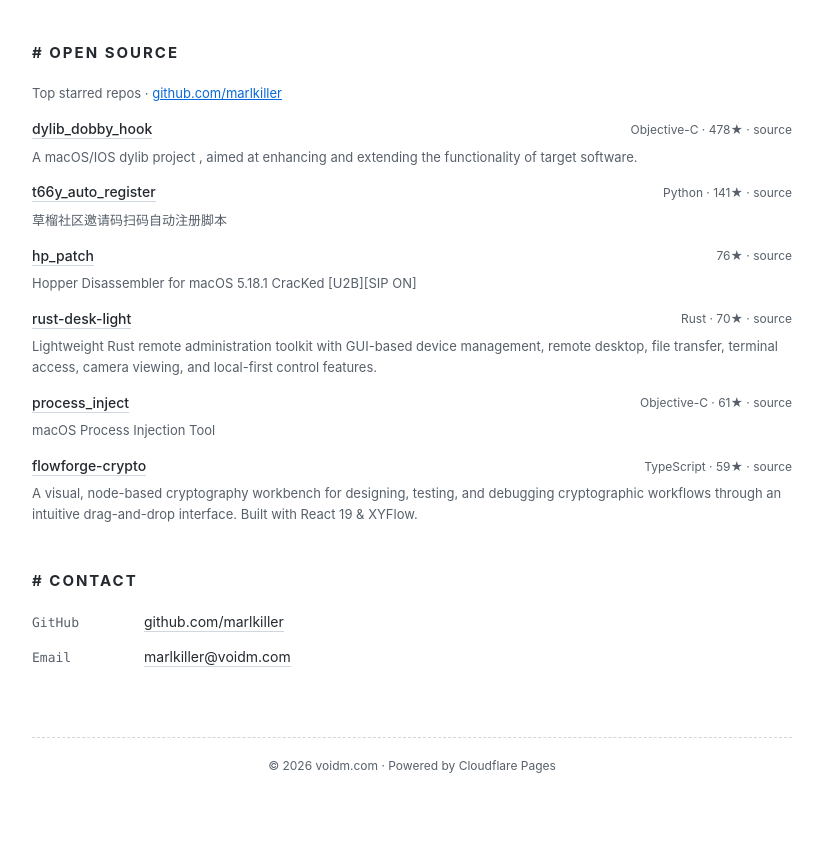
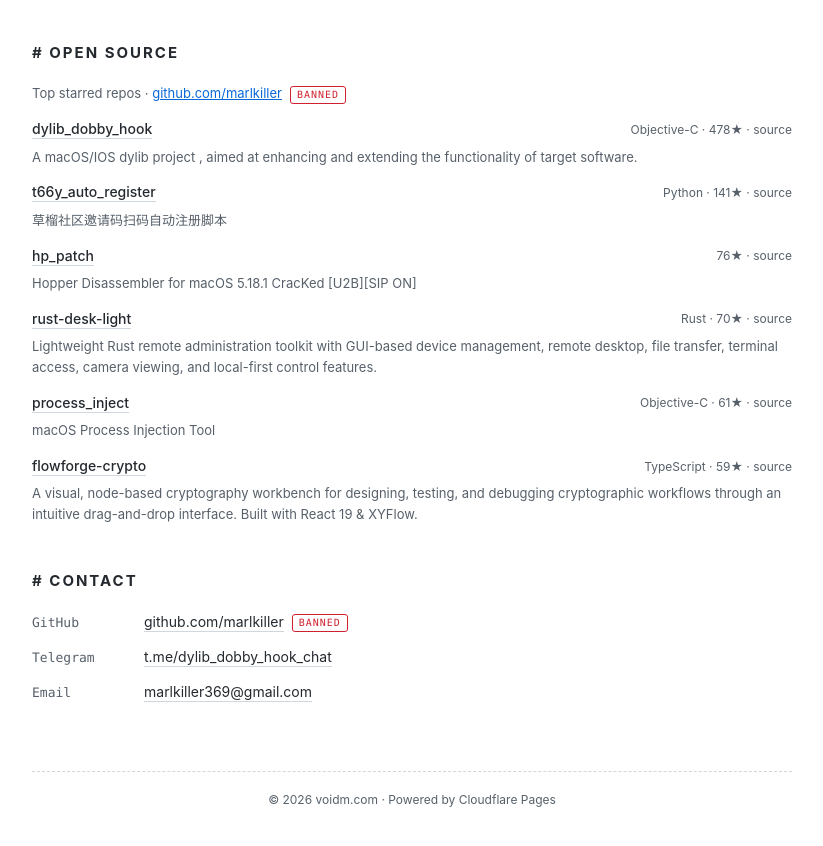
Before and after one commit to marlkillers/voidm.com, a website: page public/index.html in a window 1280 px wide. Shown: the part 756-1602 px from the top of the page, without its empty margins (228-1051 px from the left). Before the commit the page ends 1579 px from the top, so only its background shows below. Drawn offline with Linux system fonts and the light colour scheme.

Commit message:
feat: rework contact section and repo error hint
- add Telegram group link, drop the GitHub profile link
- switch contact email to marlkiller369@gmail.com
- flag the GitHub account as suspended
- point the "couldn't load repos" hint to Telegram

```diff
--- a/public/index.html
+++ b/public/index.html
@@ -59,14 +59,15 @@
 
   <section class="section" id="projects">
     <h2># open source</h2>
-    <p class="hint">Top starred repos · <a href="https://github.com/marlkiller" target="_blank" rel="noopener">github.com/marlkiller</a></p>
+    <p class="hint">Top starred repos · <a href="https://github.com/marlkiller" target="_blank" rel="noopener">github.com/marlkiller</a><span class="flag" title="This GitHub account has been suspended">banned</span></p>
     <div class="items" id="repos"></div>
   </section>
 
   <section class="section" id="contact">
     <h2># contact</h2>
-    <div class="item"><span class="label">GitHub</span><span class="val"><a href="https://github.com/marlkiller" target="_blank" rel="noopener">github.com/marlkiller</a></span></div>
-    <div class="item"><span class="label">Email</span><span class="val"><a href="mailto:marlkiller@voidm.com">marlkiller@voidm.com</a></span></div>
+    <div class="item"><span class="label">GitHub</span><span class="val"><a href="https://github.com/marlkiller" target="_blank" rel="noopener">github.com/marlkiller</a><span class="flag" title="This GitHub account has been suspended">banned</span></span></div>
+    <div class="item"><span class="label">Telegram</span><span class="val"><a href="https://t.me/dylib_dobby_hook_chat" target="_blank" rel="noopener">t.me/dylib_dobby_hook_chat</a></span></div>
+    <div class="item"><span class="label">Email</span><span class="val"><a href="mailto:marlkiller369@gmail.com">marlkiller369@gmail.com</a></span></div>
   </section>
 
 </main>
--- a/public/script.js
+++ b/public/script.js
@@ -1,7 +1,5 @@
 (function () {
   "use strict";
-
-  var GH_USER = "marlkiller";
 
   /* ---------- interactive background (canvas + web audio) ---------- */
   (function () {
@@ -444,13 +442,12 @@
   }
 
   function showError() {
-    hint.innerHTML = "";
-    hint.appendChild(document.createTextNode("Couldn't load repos. "));
+    hint.appendChild(document.createTextNode(" Couldn't load repos. "));
     var a = document.createElement("a");
-    a.href = "https://github.com/" + GH_USER;
+    a.href = "https://t.me/dylib_dobby_hook_chat";
     a.target = "_blank";
     a.rel = "noopener";
-    a.textContent = "See them on GitHub \u2192";
+    a.textContent = "Find me on Telegram \u2192";
     hint.appendChild(a);
   }
 
--- a/public/style.css
+++ b/public/style.css
@@ -3,6 +3,7 @@
   --fg:#c8c8c8;
   --dim:#5f6670;
   --accent:#7aa2f7;
+  --danger:#f7768e;
   --line:#23272f;
 }
 
@@ -12,6 +13,7 @@
     --fg:#24292f;
     --dim:#57606a;
     --accent:#0969da;
+    --danger:#cf222e;
     --line:#d0d7de;
   }
 }
@@ -21,6 +23,7 @@
   --fg:#24292f;
   --dim:#57606a;
   --accent:#0969da;
+  --danger:#cf222e;
   --line:#d0d7de;
 }
 :root[data-theme="dark"]{
@@ -28,6 +31,7 @@
   --fg:#c8c8c8;
   --dim:#5f6670;
   --accent:#7aa2f7;
+  --danger:#f7768e;
   --line:#23272f;
 }
 
@@ -64,6 +68,22 @@ section.section{margin:44px 0 0}
 
 .hint{color:var(--dim);font-size:13px;margin-bottom:14px}
 .hint a{color:var(--accent)}
+
+.flag{
+  display:inline-block;
+  margin-left:8px;
+  padding:0 6px;
+  border:1px solid var(--danger);
+  border-radius:3px;
+  color:var(--danger);
+  font-family:"SFMono-Regular",Consolas,"Courier New",monospace;
+  font-size:10px;
+  line-height:16px;
+  letter-spacing:1px;
+  text-transform:uppercase;
+  vertical-align:middle;
+  white-space:nowrap;
+}
 
 .item{display:flex;gap:12px;margin-bottom:12px;font-size:14px;align-items:baseline}
 .item .label{color:var(--dim);font-family:"SFMono-Regular",Consolas,"Courier New",monospace;font-size:13px;min-width:100px;flex-shrink:0}
```
